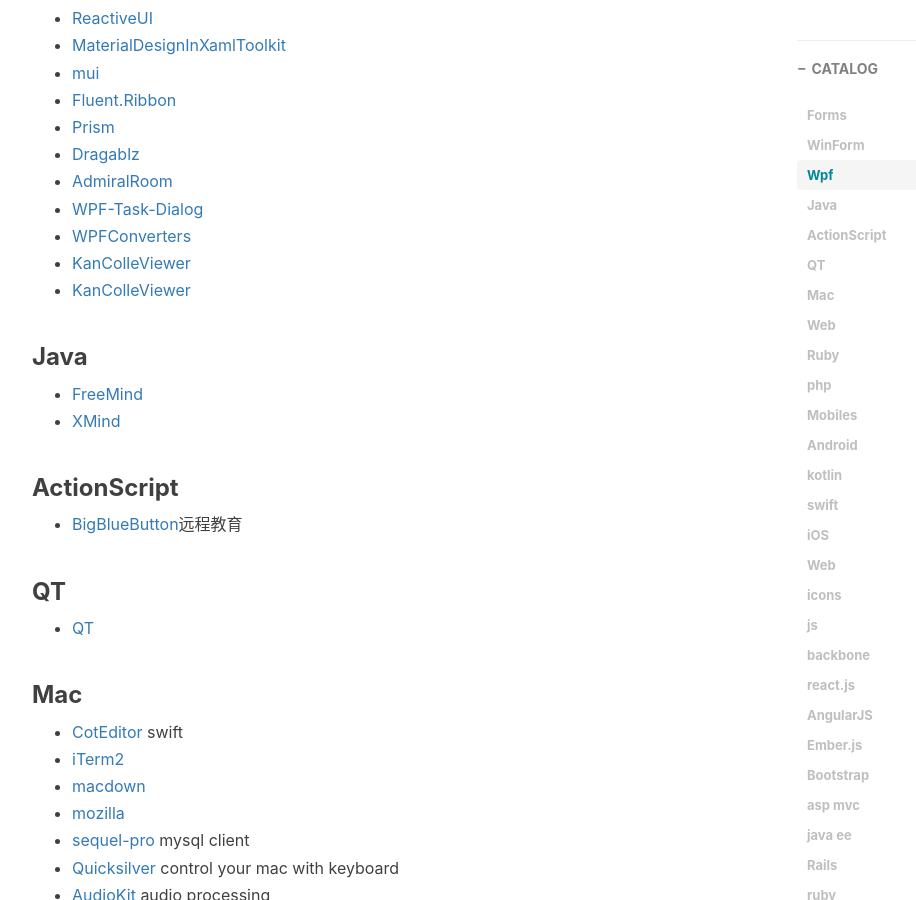
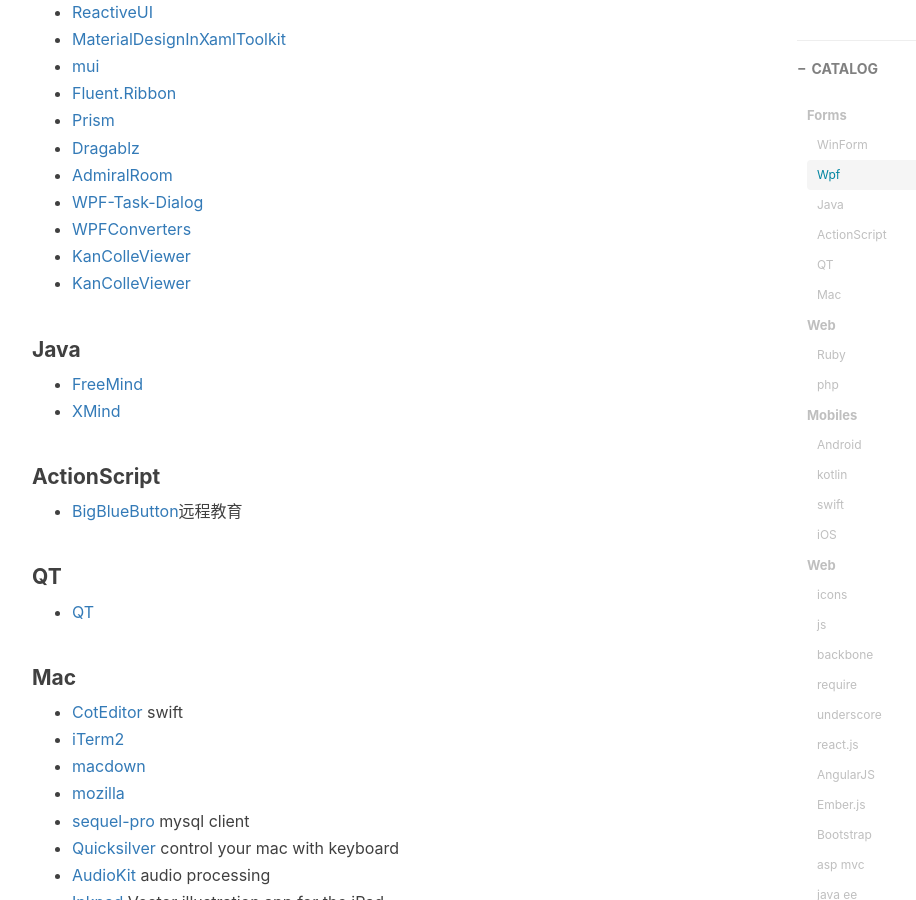
Before and after one commit to awd1559/awd1559.github.io, a Jekyll site: the page built from _posts/work/2014-06-09-urls.markdown, in a window 1280 px wide and 900 px high, scrolled down 940 px. Shown: the whole window, without its empty margins (233-1149 px from the left). Built offline with Jekyll 4.4.1, drawn with Linux system fonts in a browser that asks for light colours; nearby versions of some CDN libraries; comment, search, counter and statistics services are not loaded; some of the changed text lies outside the part shown.

```diff
--- a/_posts/work/2014-06-09-urls.markdown
+++ b/_posts/work/2014-06-09-urls.markdown
@@ -12,7 +12,7 @@ tags:
 
 # Forms
 
-### WinForm
+#### WinForm
 
 - [icsharpcode](https://github.com/icsharpcode)
 - [SharpDevelop](https://github.com/icsharpcode/SharpDevelop) ide for .net
@@ -22,7 +22,7 @@ tags:
 - [paint.net](http://www.getpaint.net/download.html)
 
 
-### Wpf
+#### Wpf
 
 - [MahApps.Metro](https://github.com/MahApps/MahApps.Metro)
 - [ReactiveUI](https://github.com/reactiveui/ReactiveUI)
@@ -38,20 +38,20 @@ tags:
 - [KanColleViewer](https://github.com/Grabacr07/KanColleViewer)
 
 
-### Java
+#### Java
 
 - [FreeMind](http://sourceforge.net/projects/freemind/)
 - [XMind](https://github.com/xmindltd/xmind)
 
-### ActionScript
+#### ActionScript
 
 - [BigBlueButton](https://github.com/bigbluebutton/bigbluebutton)远程教育
 
-### QT
+#### QT
 
 - [QT](#)
 
-### Mac
+#### Mac
 
 - [CotEditor](https://github.com/coteditor/CotEditor) swift
 - [iTerm2](https://github.com/gnachman/iTerm2)
@@ -74,14 +74,14 @@ tags:
 
 # Web
 
-### Ruby
+#### Ruby
 
-### php
+#### php
 
 
 # Mobiles
 
-### Android
+#### Android
 
 - [BuildingBlocks](https://github.com/tangqi92/BuildingBlocks)  quickly and easily take to build their own applications
 - [AmazeFileManager](https://github.com/arpitkh96/AmazeFileManager)
@@ -163,13 +163,13 @@ tags:
 - [FreeCsdn](https://github.com/studiotang/FreeCsdn)
 - [freegemas-gdx](https://github.com/saltares/freegemas-gdx)
 
-### kotlin
+#### kotlin
 - [banjen-android-banjo-tuner](https://github.com/MakinGiants/banjen-android-banjo-tuner)
 - [android-kotlin-samples](https://github.com/irontec/android-kotlin-samples)
 - [Bandhook-Kotlin](https://github.com/antoniolg/Bandhook-Kotlin)
 - [tudounotepad](https://github.com/geminiwen/tudounotepad)
 
-### swift
+#### swift
 - [Surge](https://github.com/mattt/Surge)   swift lib using Accelerate framework
 - [Dollar](https://github.com/ankurp/Dollar)   a functional tool-belt
 - [SwiftTask](https://github.com/ReactKit/SwiftTask) Promise + progress + pause + cancel + retry for Swift.
@@ -180,7 +180,7 @@ tags:
 - [androidtool-mac](https://github.com/mortenjust/androidtool-mac) screenshots, video recording, app installation for iOS and Android
 - [Swift](https://github.com/carlbtrn/Swift) code snap
 
-### iOS
+#### iOS
 - [edhita](https://github.com/tnantoka/edhita) text editor for iOS in swift
 - [JokeClient-Swift](https://github.com/YANGReal/JokeClient-Swift) 糗事百科
 - [CNode-iOS](https://git.oschina.net/lijy91/CNode-iOS)
@@ -204,7 +204,7 @@ tags:
 # Web
 - [tastejs/todomvc](https://github.com/tastejs/todomvc)
 
-### icons
+#### icons
 
 - [angular-material-icons](https://github.com/klarsys/angular-material-icons)
 - [font-awesome](https://github.com/FortAwesome/Font-Awesome)
@@ -213,22 +213,23 @@ tags:
 - [purecss-icono](https://github.com/mseri/purity)
 
 
-### js
+#### js
 
 - [tableexport](http://jquery-plugins.net/tableexport-jquery-plugin-to-export-html-tables)
 
 
 
-### backbone
+#### backbone
 
 - [backplug](http://backplug.io/)
 - [backbone-doc](http://www.css88.com/doc/backbone/)
 
-require
-underscore
+#### require
+
+#### underscore
 
 
-### react.js
+#### react.js
 
 - [awesome-react](https://github.com/enaqx/awesome-react)
 - [react.rocks](https://react.rocks)
@@ -250,7 +251,7 @@ underscore
 - [Picard](https://github.com/Automattic/Picard) wordpress theme
 
 
-### AngularJS
+#### AngularJS
 
 - [ngmodules](https://ngmodules.org/)
 - [ng-admin](https://github.com/marmelab/ng-admin)
@@ -260,16 +261,14 @@ study
 - [angularmvctutorial](https://github.com/bumblebeeman/angularmvctutorial)      angularjs in asp.netmvc
 
 
-### Ember.js
+#### Ember.js
 
 - [EmberAddons](https://www.emberaddons.com/)
 - [discourse](https://github.com/discourse/discourse) rails + emberjs
 - [ember-crm](https://github.com/Eric-Guo/ember-crm) 可参考的项目，rails+ember
 
 
-
-
-### Bootstrap
+#### Bootstrap
 
 - [designmodo/Flat-UI](https://github.com/designmodo/Flat-UI)
 - [fbootstrapp](https://github.com/prasad83/fbootstrapp)
@@ -299,7 +298,7 @@ study
 - [PaintStrap](http://paintstrap.com/) 根据已经有的配色方案生成主题
 
 
-### asp mvc
+#### asp mvc
 - [aspnet](https://github.com/aspnet)
 - [Orchard](https://github.com/OrchardCMS/Orchard) cms
 - [OrchardNoCMS](https://github.com/nicholaspei/OrchardNoCMS)
@@ -312,14 +311,14 @@ study
 - [AspNet5SQLite](https://github.com/damienbod/AspNet5SQLite)
 - [Umbraco-CMS](https://github.com/umbraco/Umbraco-CMS)
 
-### java ee
+#### java ee
 
 - [Clinical](https://github.com/AgnaldoJaws/ClinicalSystem-Java-Jsp-BootStrap)
 - [Open eSignForms](http://open.esignforms.com/)
 thinkgem-jeesite
 
 
-### Rails
+#### Rails
 
 - [ruby-china](https://github.com/ruby-china/ruby-china)
 - [railscasts-china](https://github.com/pragmaticly/railscasts-china)
@@ -354,7 +353,7 @@ CMS和博客类Ruby on Rails应用程序
 - [Mailr](http://mailr.org/)
 
 
-### ruby
+#### ruby
 
 - [Homebrew](https://github.com/Homebrew/brew)
 - [jekyll](https://github.com/jekyll/jekyll)
@@ -363,7 +362,7 @@ CMS和博客类Ruby on Rails应用程序
 
 
 
-### laravel
+#### laravel
 
 - [driesvints](https://driesvints.com/) 2016
 - [october](https://github.com/octobercms/october)
@@ -378,7 +377,7 @@ CMS和博客类Ruby on Rails应用程序
 - [snipe-it](https://github.com/snipe/snipe-it)
 
 
-### Node.js
+#### Node.js
 
 - [awesome-nodejs](https://github.com/sindresorhus/awesome-nodejs)
 
@@ -417,7 +416,7 @@ blog
 
 
 
-### python
+#### python
 
 - [odoo](https://github.com/odoo/odoo)
 - [taigaio](https://github.com/taigaio)
@@ -433,7 +432,7 @@ blog
 - [Mangos](https://github.com/mangos)   完整的魔兽服务器
 - [openbor](https://github.com/rofl0r/openbor)
 
-### php
+#### php
 
 - [2Moons](http://code.google.com/p/2moons/) 太空背景策略游戏
 
```
